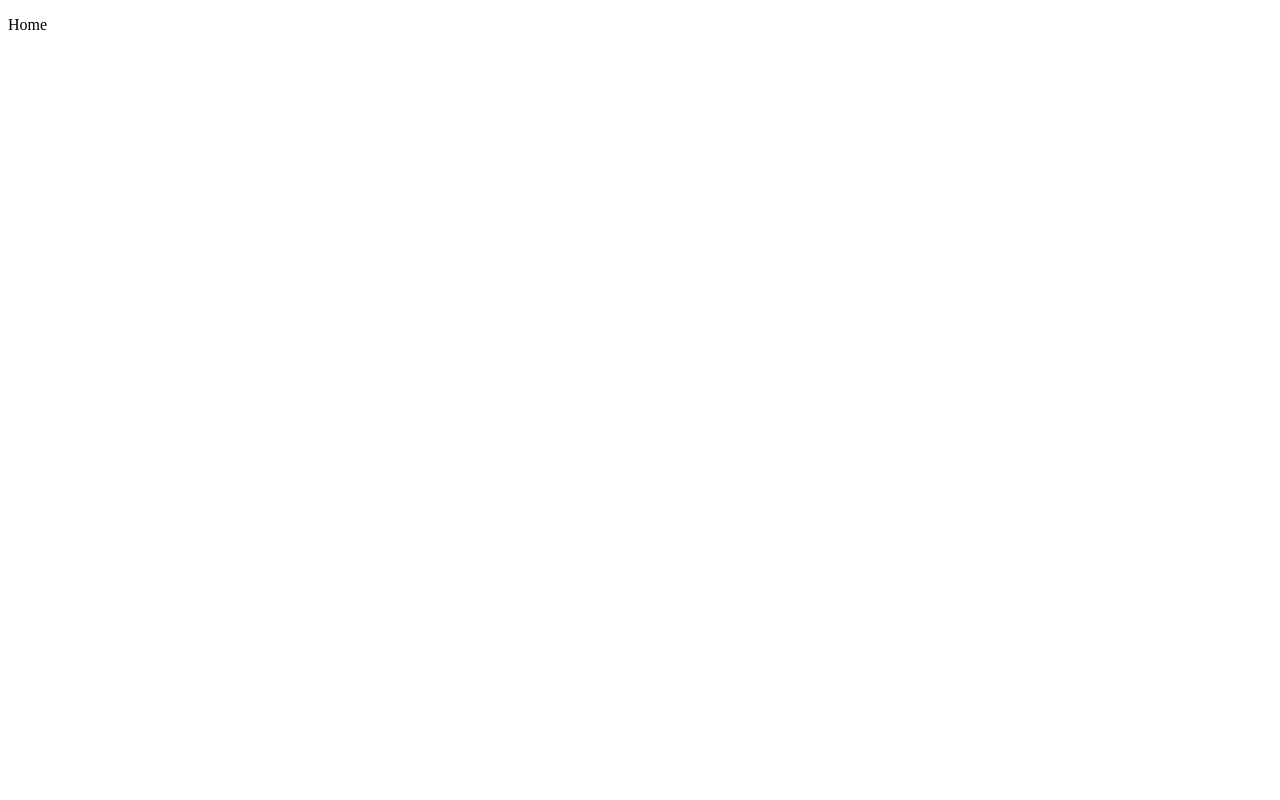
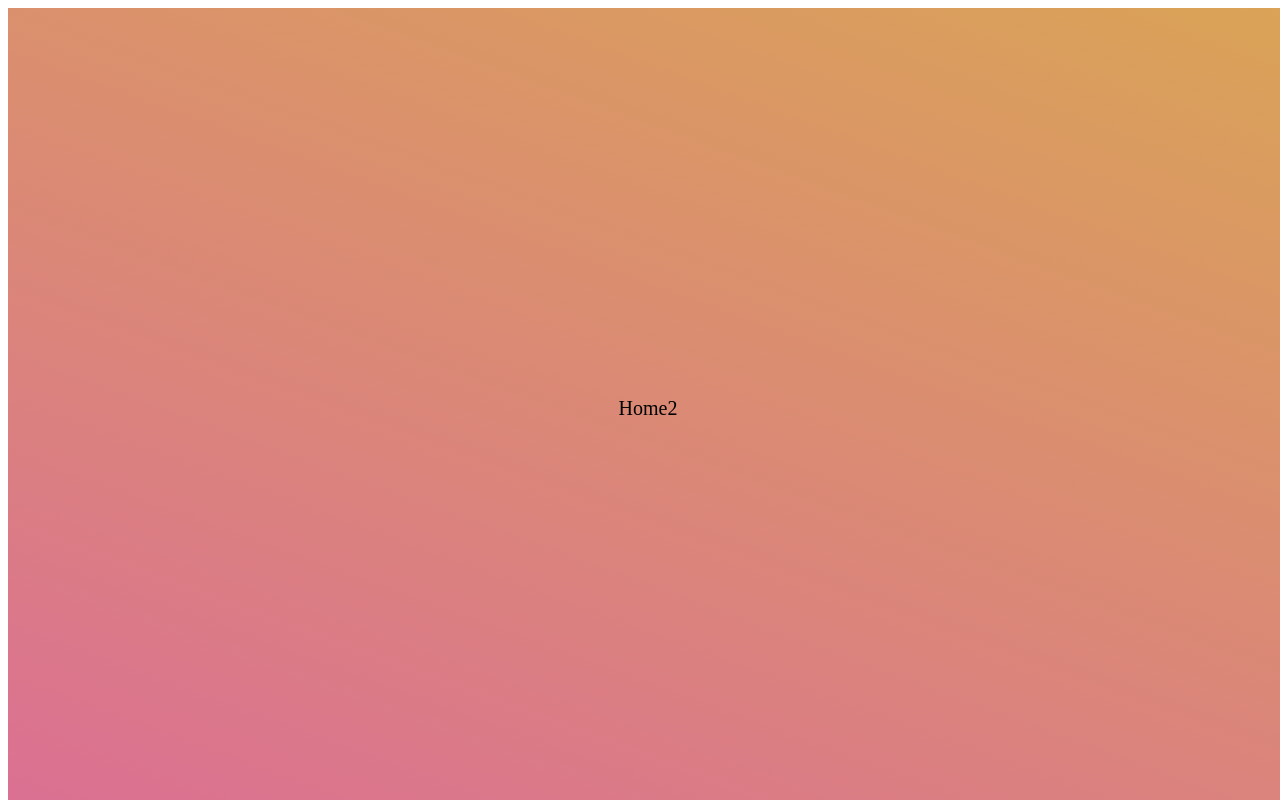
Before and after one commit to vmittal26/hc-clone-ssr-react-ps, a React app: page / in a window 1280 px wide. Built offline with nearby package versions, Linux system fonts and the light colour scheme; the HTML template or start-up script is replaced by a standard one.

Commit message:
added styled components support

```diff
--- a/package.json
+++ b/package.json
@@ -13,9 +13,11 @@
         "express": "^4.17.1",
         "react": "^16.13.1",
         "react-dom": "^16.13.1",
-        "react-router-dom": "^4.3.1"
+        "react-router-dom": "^4.3.1",
+        "styled-components": "^5.1.0"
     },
     "devDependencies": {
+        "@types/styled-components": "^5.1.0",
         "@types/express": "^4.17.6",
         "@types/node": "^10.17.24",
         "@types/react": "^16.9.35",
--- a/src/client/App.tsx
+++ b/src/client/App.tsx
@@ -1,18 +1,10 @@
 import * as React from "react";
-import { Switch, Route, StaticRouter } from "react-router-dom";
 import { Home } from "./pages/Home";
 
-
-export default class App extends React.Component {
-    public render() {
-        return (
-            <React.Fragment>
-                <StaticRouter   >
-                    <Switch>
-                        <Route exact path="/" component={Home} />
-                    </Switch>
-                </StaticRouter  >
-            </React.Fragment>
-        );
-    }
+export default function App() {
+    return (
+        <div>
+          <Home/>
+        </div>
+    )
 }
--- a/src/client/index.tsx
+++ b/src/client/index.tsx
@@ -4,6 +4,6 @@ import App from "./App";
 
 
 ReactDOM.hydrate(
-    <App/>,
+    <App />,
     document.getElementById("root")
 );
--- a/src/client/pages/Home.tsx
+++ b/src/client/pages/Home.tsx
@@ -1,9 +1,22 @@
 import * as React from 'react';
+import styled from 'styled-components';
+
+
+const HomeContainer = styled.div`
+  display: flex;
+  align-items: center;
+  justify-content: center;
+  position: fixed;
+  width: 100%;
+  height: 100%;
+  font-size: 20px;
+  background: linear-gradient(20deg, rgb(219, 112, 147), #daa357);
+`;
 
 export const Home =()=> {
     return (
-        <div>
-            <p>Home</p>
-        </div>
+        <HomeContainer>
+            <p>Home2</p>
+        </HomeContainer>
     )
 }
```
Also changed, not shown: src/client/Html.tsx (added, +14 -0 lines), src/server/index.tsx (+14 -19 lines), 11 other files (tests, documents, lock files or other folders).
